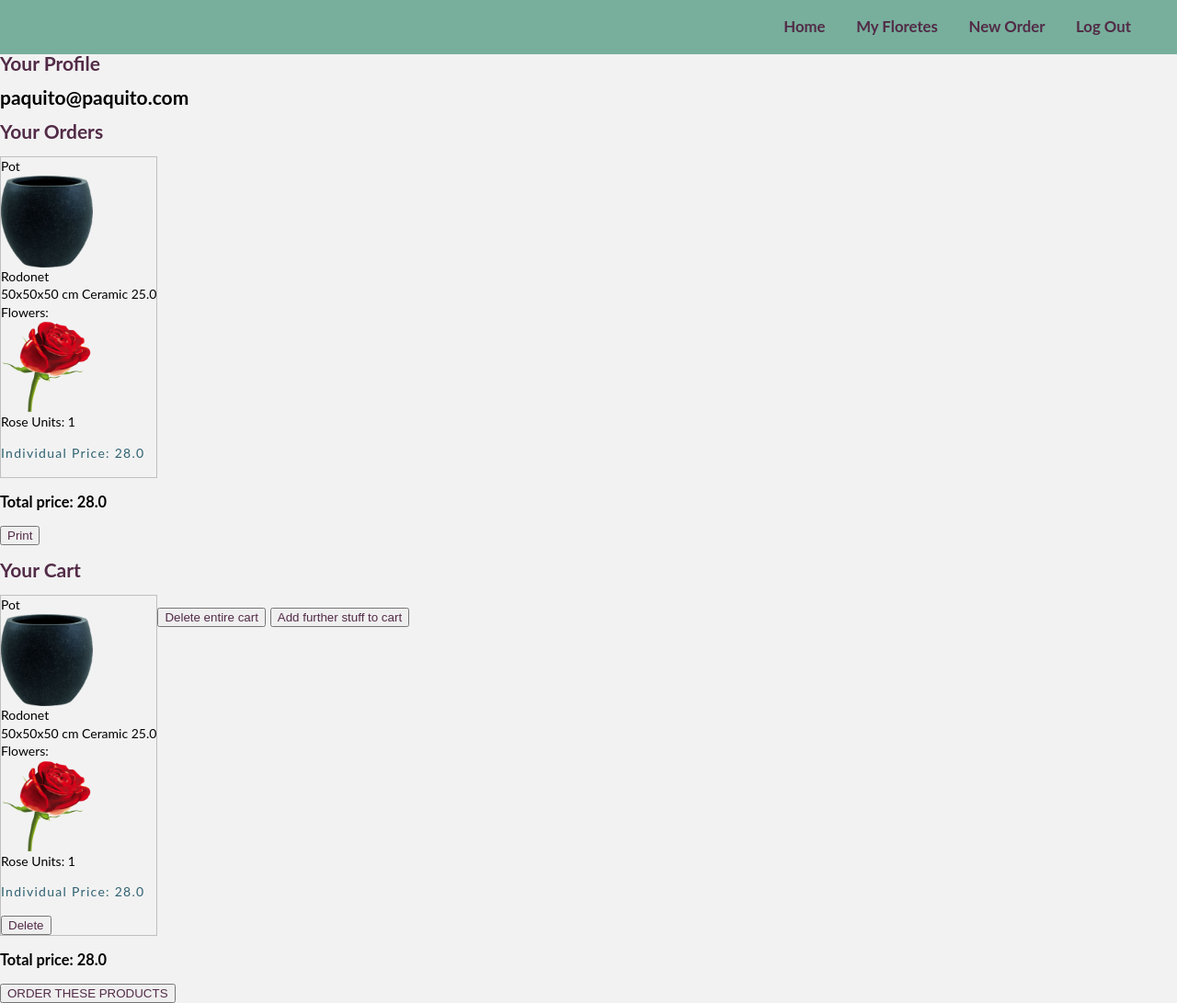
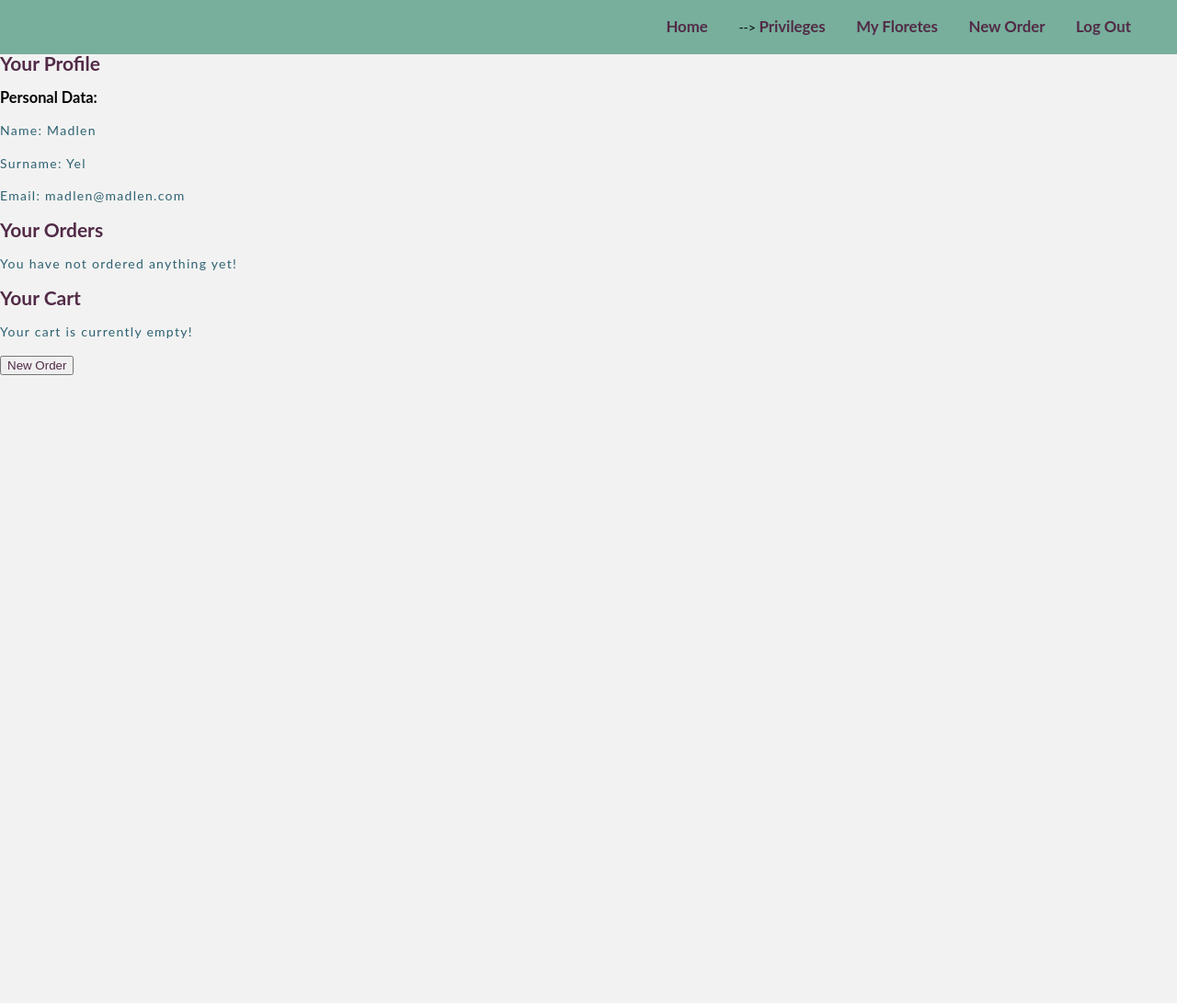
Before and after one commit to MontseBadia/floretes-ruby-on-rails, a Rails app: page /users/1 in a window 1280 px wide. Shown: the whole page at 92% size. After the commit the page ends 408 px from the top, so only its background shows below. Run offline with Rails 7, Linux system fonts and the light colour scheme; a user stored in the database is signed in; tables that the repository leaves empty hold one stand-in row (values such as "Sample post"); style sheets or scripts are compiled from the project's sources; some libraries are stand-ins or nearby versions.

Commit message:
created partials for cart, carts, order, orders, etc.

```diff
--- a/app/controllers/application_controller.rb
+++ b/app/controllers/application_controller.rb
@@ -19,18 +19,9 @@
     User.find(session[:user_id]) if session[:user_id]
   end
 
-  def current_orders
-    if current_user
-      @orders = current_user.orders
-    end
+  def current_cart
+    current_user.cart if current_user
   end
 
-  def current_cart
-    if current_user
-      @cart = current_user.cart
-    end
-  end
-
-  helper_method :current_user, :current_orders, :current_orders_individual_price,
-    :current_orders_total_price, :current_cart, :current_user_admin?
+  helper_method :current_user, :current_orders, :current_cart, :current_user_admin?
 end
--- a/app/controllers/cart_flowers_controller.rb
+++ b/app/controllers/cart_flowers_controller.rb
@@ -1,3 +1,2 @@
 class CartFlowersController < ApplicationController
-  before_action :require_signin
 end
--- a/app/controllers/flowers_controller.rb
+++ b/app/controllers/flowers_controller.rb
@@ -3,7 +3,5 @@
 
   def display_new_order_flower
     @flowers = Flower.all
-    @cart = current_user.cart
   end
-
 end
--- a/app/controllers/orders_controller.rb
+++ b/app/controllers/orders_controller.rb
@@ -3,18 +3,15 @@
 
   def new
     @order = Order.new
-    @user = current_user
-    @cart = @user.cart
   end
 
   def create
     @address = params[:order]['address']
     @phone = params[:order]['phone']
-    @cart = current_user.cart
 
     @order = Order.create!(user: current_user, address: @address, phone: @phone, total_price: current_user.total_orders_price_in_cart)
     if @order.valid?
-      @order.create_order_pot(@cart)
+      @order.create_order_pot(current_cart)
       @order.empty_cart
       redirect_to current_user # order confirmation
     else
--- a/app/controllers/pages_controller.rb
+++ b/app/controllers/pages_controller.rb
@@ -1,9 +1,7 @@
 class PagesController < ApplicationController
   before_action :require_admin, only: [:privileges]
 
-  def home
-  end
+  def home; end
 
-  def privileges
-  end
+  def privileges; end
 end
--- a/app/controllers/pots_controller.rb
+++ b/app/controllers/pots_controller.rb
@@ -1,10 +1,9 @@
 class PotsController < ApplicationController
   before_action :require_signin
-  before_action :require_admin, only: [:index, :new]
+  before_action :require_admin, only: %i[index new]
 
   def display_new_order_pot
     @pots = Pot.all
-    @cart = current_user.cart
   end
 
   def store_order_pots
--- a/app/controllers/sessions_controller.rb
+++ b/app/controllers/sessions_controller.rb
@@ -1,6 +1,5 @@
 class SessionsController < ApplicationController
-  def new
-  end
+  def new; end
 
   def create
     if user = User.authenticate(params[:email], params[:password])
@@ -8,7 +7,7 @@
       flash[:notice] = "Welcome back, #{user.name}!"
       redirect_to current_user
     else
-      flash.now[:alert] = "Invalid email/password"
+      flash.now[:alert] = 'Invalid email/password'
       render :new
     end
   end
--- a/app/controllers/users_controller.rb
+++ b/app/controllers/users_controller.rb
@@ -1,5 +1,5 @@
 class UsersController < ApplicationController
-  before_action :require_signin, except: [:new, :create]
+  before_action :require_signin, except: %i[new create]
 
   def new
     @user = User.new
@@ -16,9 +16,8 @@
   end
 
   def show
-    @user = current_user
-    @cart = @user.cart
-    @orders = @user.orders
+    @orders = current_user.orders
+    @delete_cart = true
   end
 
   private
--- a/app/models/cart_flower.rb
+++ b/app/models/cart_flower.rb
@@ -3,6 +3,6 @@
   belongs_to :flower
 
   def total_price
-    flower.price * units if (flower && units)
+    flower.price * units if flower && units
   end
 end
--- /dev/null
+++ b/app/views/carts/_cart_info.html.erb
@@ -0,0 +1,20 @@
+<h1>Your Cart</h1>
+
+<% if current_cart.cart_pots.size !=0 %>
+  <ul class="flex">
+    <%= render 'carts/cart' %>
+    <p>
+    <button><%= link_to 'Empty entire cart', cart_empty_path, method: :delete %></button>
+    <button><%= link_to 'Add further stuff to cart', display_new_order_pot_path %></button>
+    </p>
+  </ul>
+
+  <div>
+    <h3>Total price: <%= current_user.total_orders_price_in_cart %> </h3>
+    <button><%= link_to 'ORDER THESE PRODUCTS', new_order_path %></button>
+  </div>
+
+<% else %>
+  <p>Your cart is currently empty!</p>
+  <button><%= link_to 'New Order', display_new_order_pot_path%></button>
+<% end %>
--- /dev/null
+++ b/app/views/orders/_orders.html.erb
@@ -0,0 +1,20 @@
+<h1>Your Orders</h1>
+
+<% if orders.size != 0 %>
+  <ul>
+    <% orders.each_with_index do |order, j| %>
+      <div class="flex f-wrap">
+      <%= render 'orders/order', order: order %>
+      </div>
+      <hr>
+    <% end %>
+  </ul>
+
+  <div>
+    <h3>Total price: <%= current_user.total_orders_price %> </h3>
+    <button><%= link_to 'Print' %></button>
+  </div>
+
+<% else %>
+  <p>You have not ordered anything yet!</p>
+<% end %>
--- a/app/views/users/_personal_data.html.erb
+++ b/app/views/users/_personal_data.html.erb
@@ -1,6 +1,6 @@
-<div>
+<header>
   <h3>Personal Data:</h3>
   <p>Name: <%= current_user.name %> </p>
   <p>Surname: <%= current_user.surname %> </p>
   <p>Email: <%= current_user.email %> </p>
-</div>
+</header>
--- a/app/views/users/show.html.erb
+++ b/app/views/users/show.html.erb
@@ -1,65 +1,7 @@
 <section id="user-profile">
-
   <h1>Your Profile</h1>
 
-  <header>
-    <h2><%= current_user.email %></h2>
-  </header>
-
-  <h1>Your Orders</h1>
-
-    <% if @orders.size != 0 %>
-      <ul class="flex f-wrap">
-        <% @orders.each_with_index do |order, j| %>
-          <% order.order_pots.each_with_index do |order_pot, i| %>
-            <li>
-              <%= render partial: 'pots/pot', locals: { pot: order_pot.pot } %>
-              <div class="flex f-column">Flowers:
-                <%= render partial: 'flowers/flower', collection: order_pot.order_flowers, as: :order_flower %>
-              </div>
-              <p>Individual Price: <%= order_pot.total %></p>
-            </li>
-          <% end %>
-        <% end %>
-      </ul>
-
-      <div>
-        <h3>Total price: <%= current_user.total_orders_price %> </h3>
-        <button><%= link_to 'Print' %></button>
-      </div>
-
-    <% else %>
-      <p>You have not ordered anything yet!</p>
-    <% end %>
-
-  <h1>Your Cart</h1>
-
-    <% if @cart.cart_pots.size !=0 %>
-      <ul class="flex">
-        <% @cart.cart_pots.each_with_index do |cart_pot, i| %>
-          <li>
-            <%= render partial: 'pots/pot', locals: { pot: cart_pot.pot } %>
-            <div class="flex f-column">Flowers:
-              <%= render partial: 'flowers/flower', collection: cart_pot.cart_flowers, as: :order_flower %>
-            </div>
-            <p>Individual Price: <%= cart_pot.total_price %></p>
-            <button><%= link_to 'Delete', cart_pot_path(cart_pot), method: :delete %></button>
-          </li>
-        <% end %>
-        <p>
-        <button><%= link_to 'Delete entire cart', cart_path(@cart), method: :delete %></button>
-        <button><%= link_to 'Add further stuff to cart', display_new_order_pot_path %></button>
-        </p>
-      </ul>
-
-      <div>
-        <h3>Total price: <%= current_user.total_orders_price_in_cart %> </h3>
-        <button><%= link_to 'ORDER THESE PRODUCTS', new_order_path %></button>
-      </div>
-
-    <% else %>
-      <p>Your cart is currently empty!</p>
-      <button><%= link_to 'New Order', display_new_order_pot_path%></button>
-    <% end %>
-
+  <%= render 'users/personal_data' %>
+  <%= render 'orders/orders', orders: @orders %>
+  <%= render 'carts/cart_info' %>
 </section>
--- a/config/routes.rb
+++ b/config/routes.rb
@@ -16,6 +16,8 @@
 
   get 'admin/privileges' => 'pages#privileges'
 
+  delete 'cart/empty' => 'carts#empty'
+
   get 'order/pots' => 'pots#display_new_order_pot', as: :display_new_order_pot
   post 'order/pots' => 'pots#store_order_pots', as: :store_order_pots
 
```
Also changed, not shown: app/controllers/carts_controller.rb (+4 -5 lines), app/views/carts/_cart.html.erb (added, +12 -0 lines), app/views/carts/_side_cart.html.erb (+4 -4 lines), app/views/orders/_order.html.erb (added, +11 -0 lines), app/views/orders/new.html.erb (+1 -9 lines), db/seeds.rb (+57 -49 lines).
